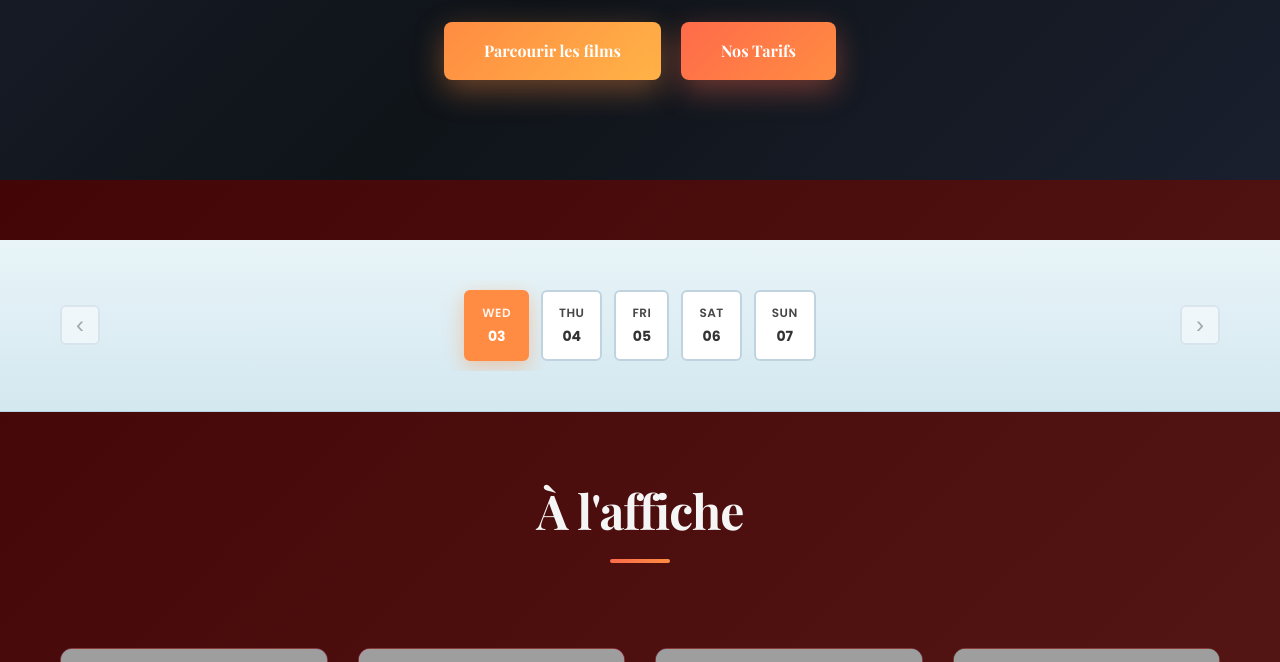
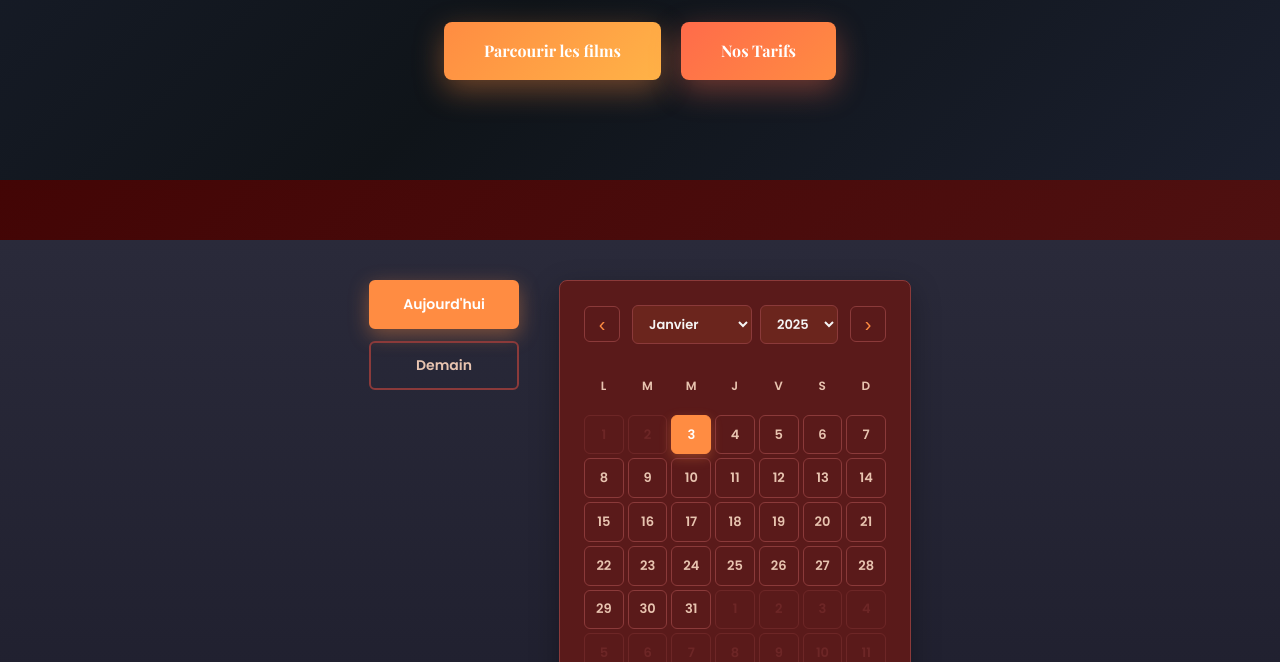
Before and after one commit to Synthia0401/informatique, a Flask app: page / in a window 1280 px wide. Shown: the part 465-1127 px from the top of the page. Run offline with Flask 3, Linux system fonts and the light colour scheme; grey boxes are pictures that could not be loaded.

Commit message:
Implement professional calendar date picker
Complete redesign of date selection with interactive calendar:
- Professional calendar UI similar to Allocinéma/CGR
- Quick selection buttons (Aujourd'hui, Demain)
- Calendar with month/year dropdown selectors
- Interactive date grid with visual states
- Navigation arrows for month browsing
- Today highlight and active date styling
- Disable past dates automatically
- Responsive design for all screen sizes
- Smooth interactions and hover effects

HTML changes:
- Replaced linear date buttons with calendar structure
- Added quick select buttons
- Added month/year dropdowns
- Created calendar grid with weekday headers

CSS changes:
- New dark gradient background (#2a2a3a to #1f1f2e)
- Professional calendar styling
- Grid layout for calendar days (7 columns)
- Color-coded states: today, active, other-month
- Responsive breakpoints for mobile
- Harmonious color scheme matching site theme

JavaScript changes:
- Complete calendar rendering logic
- Dynamic year selection (current + 1)
- Month/year navigation
- Past date validation
- Quick button integration
- Calendar state management
- Proper date formatting (ISO format)

🤖 Generated with [Claude Code](https://claude.com/claude-code)

Co-Authored-By: Claude <noreply@anthropic.com>

```diff
--- a/frontend/static/app.js
+++ b/frontend/static/app.js
@@ -6,11 +6,15 @@ document.addEventListener('DOMContentLoaded', function () {
     // ========================================
     // DOM Elements - Booking
     // ========================================
-    const dateButtons = Array.from(document.querySelectorAll('.date-btn'));
-    const dateButtonsContainer = document.getElementById('date-buttons-container');
-    const datePrevBtn = document.getElementById('date-prev-btn');
-    const dateNextBtn = document.getElementById('date-next-btn');
     const timeButtons = Array.from(document.querySelectorAll('.time-btn'));
+
+    // Calendar elements
+    const quickBtns = document.querySelectorAll('.quick-btn');
+    const calendarMonthSelect = document.getElementById('calendar-month');
+    const calendarYearSelect = document.getElementById('calendar-year');
+    const calendarPrevBtn = document.getElementById('calendar-prev-month');
+    const calendarNextBtn = document.getElementById('calendar-next-month');
+    const calendarDaysContainer = document.getElementById('calendar-days-container');
     const modal = document.getElementById('booking-modal');
     const modalBackdrop = document.querySelector('.modal-backdrop');
     const modalClose = modal.querySelector('.modal-close');
@@ -264,59 +268,178 @@ document.addEventListener('DOMContentLoaded', function () {
     });
 
     // ========================================
-    // DATE SELECTION
+    // DATE SELECTION - CALENDAR
     // ========================================
-    function setActiveDate(btn) {
-        dateButtons.forEach((b) => b.classList.remove('active'));
-        btn.classList.add('active');
-        selectedDate = btn.dataset.iso;
+    let currentDisplayMonth = new Date().getMonth();
+    let currentDisplayYear = new Date().getFullYear();
+
+    function initializeYearSelect() {
+        const today = new Date();
+        for (let year = today.getFullYear(); year <= today.getFullYear() + 1; year++) {
+            const option = document.createElement('option');
+            option.value = year;
+            option.textContent = year;
+            if (year === today.getFullYear()) option.selected = true;
+            calendarYearSelect.appendChild(option);
+        }
+    }
+
+    function renderCalendar() {
+        const firstDay = new Date(currentDisplayYear, currentDisplayMonth, 1);
+        const lastDay = new Date(currentDisplayYear, currentDisplayMonth + 1, 0);
+        const daysInMonth = lastDay.getDate();
+        const startingDayOfWeek = firstDay.getDay() === 0 ? 6 : firstDay.getDay() - 1; // Monday = 0
+
+        calendarDaysContainer.innerHTML = '';
+        const today = new Date();
+        today.setHours(0, 0, 0, 0);
+
+        // Previous month's days
+        const prevMonthLastDay = new Date(currentDisplayYear, currentDisplayMonth, 0).getDate();
+        for (let i = startingDayOfWeek - 1; i >= 0; i--) {
+            const dayBtn = document.createElement('button');
+            dayBtn.className = 'calendar-day other-month';
+            dayBtn.textContent = prevMonthLastDay - i;
+            dayBtn.disabled = true;
+            calendarDaysContainer.appendChild(dayBtn);
+        }
+
+        // Current month's days
+        for (let day = 1; day <= daysInMonth; day++) {
+            const dayBtn = document.createElement('button');
+            dayBtn.className = 'calendar-day';
+            dayBtn.textContent = day;
+            dayBtn.type = 'button';
+
+            const currentDate = new Date(currentDisplayYear, currentDisplayMonth, day);
+            currentDate.setHours(0, 0, 0, 0);
+
+            // Mark today
+            if (currentDate.getTime() === today.getTime()) {
+                dayBtn.classList.add('today');
+            }
+
+            // Mark selected date
+            if (currentDate.toISOString().split('T')[0] === selectedDate) {
+                dayBtn.classList.add('active');
+            }
+
+            // Disable past dates
+            if (currentDate < today) {
+                dayBtn.disabled = true;
+                dayBtn.classList.add('other-month');
+            }
+
+            dayBtn.addEventListener('click', () => {
+                const iso = currentDate.toISOString().split('T')[0];
+                setSelectedDate(iso);
+                renderCalendar();
+                updateQuickBtns();
+            });
+
+            calendarDaysContainer.appendChild(dayBtn);
+        }
+
+        // Next month's days
+        const totalCells = calendarDaysContainer.children.length;
+        const remainingCells = 42 - totalCells; // 6 weeks * 7 days
+        for (let day = 1; day <= remainingCells; day++) {
+            const dayBtn = document.createElement('button');
+            dayBtn.className = 'calendar-day other-month';
+            dayBtn.textContent = day;
+            dayBtn.disabled = true;
+            calendarDaysContainer.appendChild(dayBtn);
+        }
+    }
+
+    function setSelectedDate(iso) {
+        selectedDate = iso;
         document.body.dataset.selectedDate = selectedDate;
     }
 
-    // Select first date by default
-    if (dateButtons.length) {
-        setActiveDate(dateButtons[0]);
+    function updateQuickBtns() {
+        const today = new Date();
+        today.setHours(0, 0, 0, 0);
+        const tomorrow = new Date(today);
+        tomorrow.setDate(tomorrow.getDate() + 1);
+
+        const selectedDateObj = new Date(selectedDate);
+
+        quickBtns.forEach(btn => {
+            btn.classList.remove('active');
+            if (btn.dataset.days === '0' && selectedDateObj.getTime() === today.getTime()) {
+                btn.classList.add('active');
+            } else if (btn.dataset.days === '1' && selectedDateObj.getTime() === tomorrow.getTime()) {
+                btn.classList.add('active');
+            }
+        });
     }
 
-    dateButtons.forEach((btn) => {
-        btn.addEventListener('click', (event) => {
-            setActiveDate(btn);
-            // Scroll to active button
-            btn.scrollIntoView({ behavior: 'smooth', block: 'nearest', inline: 'center' });
-            // Add ripple effect
-            addRippleEffect(btn, event);
+    // Quick button handlers
+    quickBtns.forEach(btn => {
+        btn.addEventListener('click', () => {
+            const daysOffset = parseInt(btn.dataset.days);
+            const newDate = new Date();
+            newDate.setDate(newDate.getDate() + daysOffset);
+            newDate.setHours(0, 0, 0, 0);
+
+            currentDisplayMonth = newDate.getMonth();
+            currentDisplayYear = newDate.getFullYear();
+
+            calendarMonthSelect.value = currentDisplayMonth;
+            calendarYearSelect.value = currentDisplayYear;
+
+            const iso = newDate.toISOString().split('T')[0];
+            setSelectedDate(iso);
+            renderCalendar();
+            updateQuickBtns();
         });
     });
 
-    // Date navigation buttons
-    if (datePrevBtn && dateNextBtn && dateButtonsContainer) {
-        function updateDateNavButtons() {
-            const scrollLeft = dateButtonsContainer.scrollLeft;
-            const scrollWidth = dateButtonsContainer.scrollWidth;
-            const clientWidth = dateButtonsContainer.clientWidth;
+    // Calendar navigation
+    calendarMonthSelect.addEventListener('change', (e) => {
+        currentDisplayMonth = parseInt(e.target.value);
+        renderCalendar();
+        updateQuickBtns();
+    });
 
-            datePrevBtn.disabled = scrollLeft === 0;
-            dateNextBtn.disabled = scrollLeft + clientWidth >= scrollWidth - 1;
+    calendarYearSelect.addEventListener('change', (e) => {
+        currentDisplayYear = parseInt(e.target.value);
+        renderCalendar();
+        updateQuickBtns();
+    });
 
-            datePrevBtn.style.opacity = scrollLeft === 0 ? '0.5' : '1';
-            dateNextBtn.style.opacity = scrollLeft + clientWidth >= scrollWidth - 1 ? '0.5' : '1';
+    calendarPrevBtn.addEventListener('click', () => {
+        currentDisplayMonth--;
+        if (currentDisplayMonth < 0) {
+            currentDisplayMonth = 11;
+            currentDisplayYear--;
         }
+        calendarMonthSelect.value = currentDisplayMonth;
+        calendarYearSelect.value = currentDisplayYear;
+        renderCalendar();
+        updateQuickBtns();
+    });
 
-        datePrevBtn.addEventListener('click', () => {
-            dateButtonsContainer.scrollBy({ left: -200, behavior: 'smooth' });
-            setTimeout(updateDateNavButtons, 300);
-        });
+    calendarNextBtn.addEventListener('click', () => {
+        currentDisplayMonth++;
+        if (currentDisplayMonth > 11) {
+            currentDisplayMonth = 0;
+            currentDisplayYear++;
+        }
+        calendarMonthSelect.value = currentDisplayMonth;
+        calendarYearSelect.value = currentDisplayYear;
+        renderCalendar();
+        updateQuickBtns();
+    });
 
-        dateNextBtn.addEventListener('click', () => {
-            dateButtonsContainer.scrollBy({ left: 200, behavior: 'smooth' });
-            setTimeout(updateDateNavButtons, 300);
-        });
-
-        dateButtonsContainer.addEventListener('scroll', updateDateNavButtons);
-
-        // Initialize button states
-        updateDateNavButtons();
-    }
+    // Initialize
+    initializeYearSelect();
+    const today = new Date();
+    today.setHours(0, 0, 0, 0);
+    setSelectedDate(today.toISOString().split('T')[0]);
+    renderCalendar();
+    updateQuickBtns();
 
     // ========================================
     // MODAL MANAGEMENT
--- a/frontend/static/style.css
+++ b/frontend/static/style.css
@@ -378,132 +378,212 @@ main {
 
 .date-selection-section {
     padding: 40px 0;
-    background: linear-gradient(180deg, #e8f4f8 0%, #d4e8f0 100%);
-    border-bottom: 1px solid #b8d4e0;
+    background: linear-gradient(180deg, #2a2a3a 0%, #1f1f2e 100%);
+    border-bottom: 1px solid var(--border-color);
 }
 
 .date-selection-section .section-title {
     display: none;
 }
 
-.date-selection-section .container {
+.date-picker-wrapper {
+    display: flex;
+    gap: 40px;
+    align-items: flex-start;
+    justify-content: center;
+}
+
+.date-quick-select {
+    display: flex;
+    flex-direction: column;
+    gap: 12px;
+}
+
+.quick-btn {
+    padding: 12px 24px;
+    background: transparent;
+    border: 2px solid var(--border-color);
+    color: var(--text-secondary);
+    border-radius: 6px;
+    cursor: pointer;
+    font-family: 'Poppins', sans-serif;
+    font-weight: 600;
+    font-size: 14px;
+    transition: all 0.3s ease;
+    white-space: nowrap;
+    min-width: 150px;
+}
+
+.quick-btn:hover {
+    border-color: var(--secondary-color);
+    background: rgba(255, 140, 66, 0.1);
+    color: var(--text-primary);
+}
+
+.quick-btn.active {
+    background: var(--secondary-color);
+    border-color: var(--secondary-color);
+    color: white;
+    box-shadow: 0 6px 20px rgba(255, 140, 66, 0.4);
+}
+
+.date-calendar {
+    background: var(--card-bg);
+    border: 1px solid var(--border-color);
+    border-radius: 8px;
+    padding: 24px;
+    min-width: 320px;
+    box-shadow: 0 10px 30px rgba(0, 0, 0, 0.3);
+}
+
+.calendar-header {
     display: flex;
     align-items: center;
     justify-content: space-between;
-    gap: 30px;
-    flex-wrap: wrap;
+    gap: 12px;
+    margin-bottom: 24px;
 }
 
-.date-buttons {
+.calendar-nav-btn {
+    background: transparent;
+    border: 1px solid var(--border-color);
+    color: var(--secondary-color);
+    width: 36px;
+    height: 36px;
+    border-radius: 6px;
+    cursor: pointer;
+    font-size: 20px;
+    font-weight: 300;
+    transition: all 0.3s ease;
     display: flex;
-    gap: 12px;
+    align-items: center;
     justify-content: center;
-    align-items: center;
-    flex: 1;
-    min-width: 500px;
-    overflow-x: auto;
-    padding: 10px 0;
-    scroll-behavior: smooth;
+    font-family: Arial, sans-serif;
 }
 
-.date-btn {
-    padding: 12px 16px;
-    border: 2px solid #c0d4e0;
-    background: white;
-    color: #333;
+.calendar-nav-btn:hover {
+    border-color: var(--secondary-color);
+    background: rgba(255, 140, 66, 0.1);
+}
+
+.calendar-month-year {
+    display: flex;
+    gap: 8px;
+    flex: 1;
+}
+
+.calendar-select {
+    flex: 1;
+    padding: 8px 12px;
+    background: rgba(255, 140, 66, 0.1);
+    border: 1px solid var(--border-color);
+    color: var(--text-primary);
     border-radius: 6px;
     cursor: pointer;
     font-family: 'Poppins', sans-serif;
     font-weight: 600;
     font-size: 13px;
     transition: all 0.3s ease;
-    position: relative;
-    white-space: nowrap;
-    flex-shrink: 0;
-    display: flex;
-    flex-direction: column;
-    align-items: center;
+}
+
+.calendar-select:hover {
+    border-color: var(--secondary-color);
+}
+
+.calendar-select:focus {
+    outline: none;
+    border-color: var(--secondary-color);
+    box-shadow: 0 0 0 3px rgba(255, 140, 66, 0.1);
+}
+
+.calendar-select option {
+    background: var(--dark-bg);
+    color: var(--text-primary);
+}
+
+.calendar-weekdays {
+    display: grid;
+    grid-template-columns: repeat(7, 1fr);
+    gap: 4px;
+    margin-bottom: 12px;
+}
+
+.weekday {
+    text-align: center;
+    color: var(--text-secondary);
+    font-weight: 600;
+    font-size: 12px;
+    padding: 8px 0;
+    text-transform: uppercase;
+    letter-spacing: 0.5px;
+}
+
+.calendar-days {
+    display: grid;
+    grid-template-columns: repeat(7, 1fr);
     gap: 4px;
 }
 
-.date-btn:hover {
-    border-color: var(--secondary-color);
-    background: rgba(255, 140, 66, 0.05);
-    transform: translateY(-2px);
-    box-shadow: 0 4px 12px rgba(255, 140, 66, 0.2);
+.calendar-day {
+    aspect-ratio: 1;
+    display: flex;
+    align-items: center;
+    justify-content: center;
+    background: transparent;
+    border: 1px solid var(--border-color);
+    color: var(--text-secondary);
+    border-radius: 6px;
+    cursor: pointer;
+    font-weight: 600;
+    font-size: 13px;
+    transition: all 0.3s ease;
+    font-family: 'Poppins', sans-serif;
 }
 
-.date-btn.active {
+.calendar-day:hover:not(:disabled):not(.other-month) {
+    border-color: var(--secondary-color);
+    background: rgba(255, 140, 66, 0.1);
+    color: var(--text-primary);
+}
+
+.calendar-day.other-month {
+    color: var(--border-color);
+    cursor: not-allowed;
+    opacity: 0.4;
+}
+
+.calendar-day.today {
+    border-color: var(--secondary-color);
+    background: rgba(255, 140, 66, 0.15);
+    color: var(--secondary-color);
+}
+
+.calendar-day.active {
     background: var(--secondary-color);
     border-color: var(--secondary-color);
     color: white;
-    box-shadow: 0 6px 20px rgba(255, 140, 66, 0.4);
+    box-shadow: 0 4px 12px rgba(255, 140, 66, 0.3);
 }
 
-.date-btn-day {
-    font-size: 12px;
-    text-transform: uppercase;
-    letter-spacing: 0.5px;
-    opacity: 0.9;
-}
-
-.date-btn-date {
-    font-size: 14px;
-    font-weight: 700;
-}
-
-.date-btn.active .date-btn-day,
-.date-btn.active .date-btn-date {
-    color: white;
-}
-
-.date-nav-btn {
-    background: white;
-    border: 2px solid #c0d4e0;
-    color: #666;
-    width: 40px;
-    height: 40px;
-    border-radius: 6px;
-    cursor: pointer;
-    font-size: 24px;
-    font-weight: 300;
-    transition: all 0.3s ease;
-    display: flex;
-    align-items: center;
-    justify-content: center;
-    flex-shrink: 0;
-    font-family: Arial, sans-serif;
-}
-
-.date-nav-btn:hover {
-    border-color: var(--secondary-color);
-    background: rgba(255, 140, 66, 0.05);
-    color: var(--secondary-color);
-    transform: translateY(-2px);
-    box-shadow: 0 4px 12px rgba(255, 140, 66, 0.2);
-}
-
-.date-nav-btn:active {
-    transform: translateY(0);
-}
-
-.date-nav-btn:disabled {
-    opacity: 0.5;
+.calendar-day:disabled {
     cursor: not-allowed;
-    border-color: #d4dce6;
-}
-
-.date-nav-btn:disabled:hover {
-    border-color: #d4dce6;
-    background: white;
-    color: #999;
-    transform: none;
-    box-shadow: none;
+    opacity: 0.4;
 }
 
 @media (max-width: 1024px) {
-    .date-buttons {
-        min-width: auto;
+    .date-picker-wrapper {
+        flex-direction: column;
+        align-items: center;
+        gap: 30px;
+    }
+
+    .date-quick-select {
+        flex-direction: row;
+        width: 100%;
+    }
+
+    .quick-btn {
+        flex: 1;
     }
 }
 
--- a/frontend/templates/index.html
+++ b/frontend/templates/index.html
@@ -58,16 +58,45 @@
         <!-- Date Selection -->
         <section class="date-selection-section">
             <div class="container">
-                <button class="date-nav-btn date-nav-prev" id="date-prev-btn" aria-label="Dates précédentes">‹</button>
-                <div class="date-buttons" id="date-buttons-container">
-                    {% for d in available_dates %}
-                        <button class="date-btn" data-iso="{{ d.iso }}" title="{{ d.label }}">
-                            <span class="date-btn-day">{{ d.label.split(' ')[0] }}</span>
-                            <span class="date-btn-date">{{ d.label.split(' ')[1] }}</span>
-                        </button>
-                    {% endfor %}
+                <div class="date-picker-wrapper">
+                    <div class="date-quick-select">
+                        <button class="quick-btn active" data-days="0">Aujourd'hui</button>
+                        <button class="quick-btn" data-days="1">Demain</button>
+                    </div>
+                    <div class="date-calendar">
+                        <div class="calendar-header">
+                            <button class="calendar-nav-btn" id="calendar-prev-month">‹</button>
+                            <div class="calendar-month-year">
+                                <select id="calendar-month" class="calendar-select">
+                                    <option value="0">Janvier</option>
+                                    <option value="1">Février</option>
+                                    <option value="2">Mars</option>
+                                    <option value="3">Avril</option>
+                                    <option value="4">Mai</option>
+                                    <option value="5">Juin</option>
+                                    <option value="6">Juillet</option>
+                                    <option value="7">Août</option>
+                                    <option value="8">Septembre</option>
+                                    <option value="9">Octobre</option>
+                                    <option value="10">Novembre</option>
+                                    <option value="11">Décembre</option>
+                                </select>
+                                <select id="calendar-year" class="calendar-select"></select>
+                            </div>
+                            <button class="calendar-nav-btn" id="calendar-next-month">›</button>
+                        </div>
+                        <div class="calendar-weekdays">
+                            <div class="weekday">L</div>
+                            <div class="weekday">M</div>
+                            <div class="weekday">M</div>
+                            <div class="weekday">J</div>
+                            <div class="weekday">V</div>
+                            <div class="weekday">S</div>
+                            <div class="weekday">D</div>
+                        </div>
+                        <div class="calendar-days" id="calendar-days-container"></div>
+                    </div>
                 </div>
-                <button class="date-nav-btn date-nav-next" id="date-next-btn" aria-label="Dates suivantes">›</button>
             </div>
         </section>
 
```
Also changed, not shown: other parts of frontend/static/style.css (+7 -18 lines).
